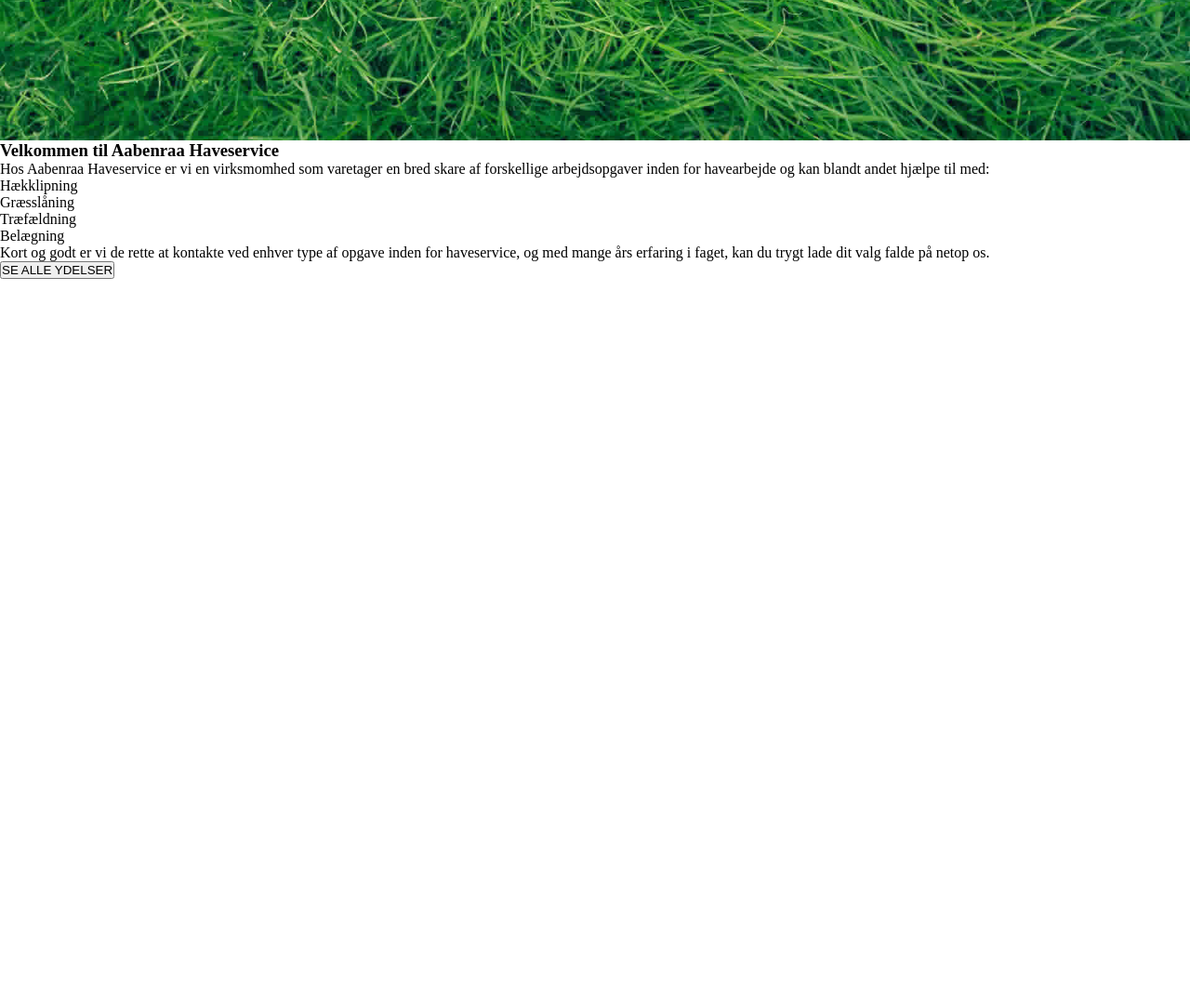
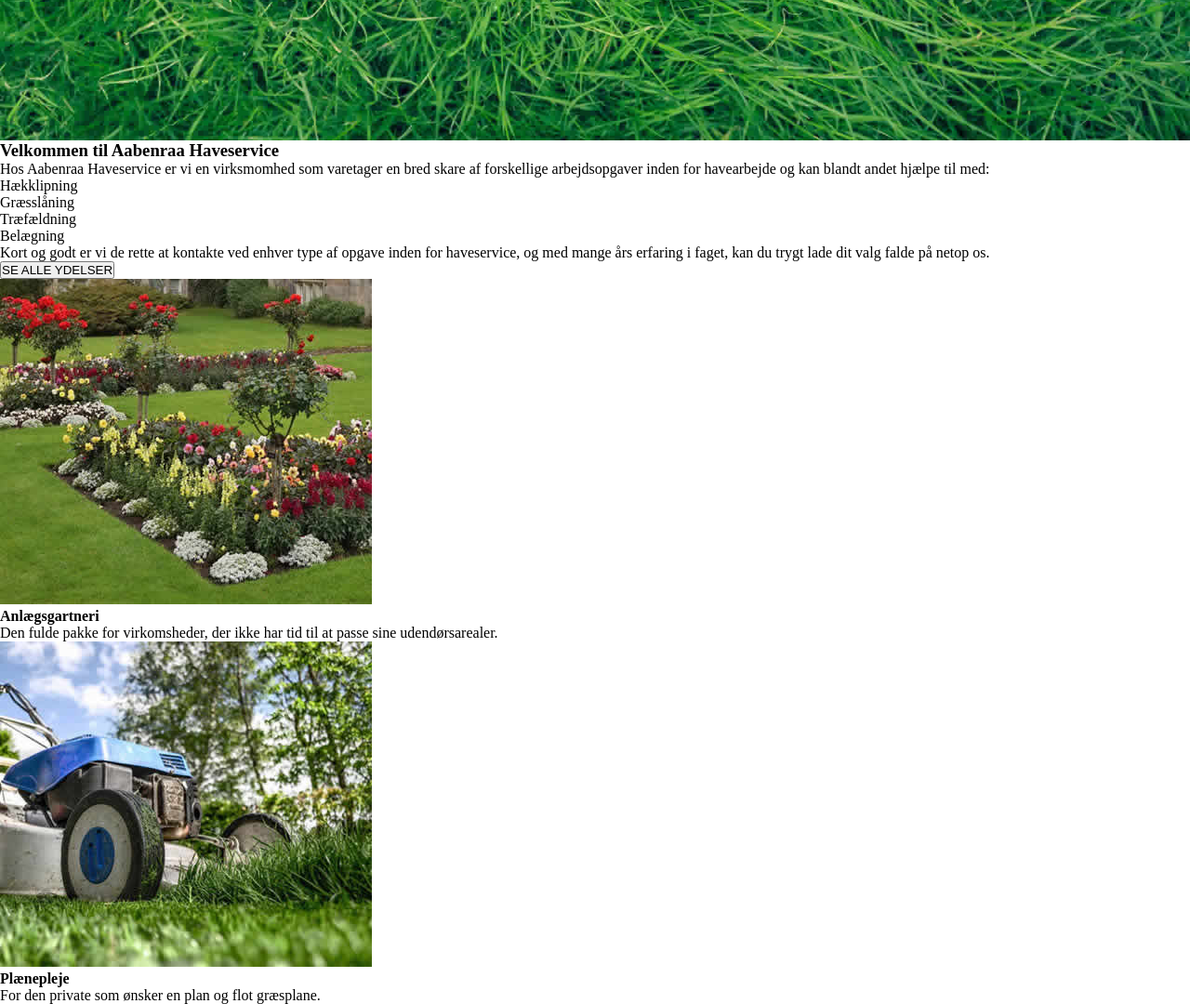
Before and after one commit to JOGR-aspit/webudvikling-1, a plain HTML site: page practice-assignments/projects/02-aabenraa-haveservice/loesning/index.html in a window 1280 px wide. Shown: the part 544-1624 px from the top of the page at 93% size. Before the commit the page ends 844 px from the top, so only its background shows below. Drawn offline with nearby package versions, Linux system fonts and the light colour scheme.

Commit message:
morning code session

```diff
--- a/practice-assignments/projects/02-aabenraa-haveservice/loesning/index.html
+++ b/practice-assignments/projects/02-aabenraa-haveservice/loesning/index.html
@@ -45,7 +45,16 @@
                 <button class="info-ydelser-button">SE ALLE YDELSER</button>
             </div>
             <div class="info-content-right">
-
+                <div class="info-box">
+                    <img src="./images/omos-1.jpg" alt="billede 1">
+                    <h4>Anlægsgartneri</h4>
+                    <p>Den fulde pakke for virkomsheder, der ikke har tid til at passe sine udendørsarealer.</p>
+                </div>
+                <div class="info-box">
+                    <img src="./images/omos-2.jpg" alt="billede 2">
+                    <h4>Plænepleje</h4>
+                    <p>For den private som ønsker en plan og flot græsplane.</p>
+                </div>
             </div>
         </div>
     </div>
--- a/practice-assignments/projects/02-aabenraa-haveservice/loesning/style.css
+++ b/practice-assignments/projects/02-aabenraa-haveservice/loesning/style.css
@@ -6,6 +6,7 @@
     box-sizing: border-box;
 }
 
+/* #region header */
 .background-image {
     background-image: url(./images/banner-bg.jpg);
     background-position: center;
@@ -33,6 +34,8 @@
     font-weight: 100;
 }
 
+/* #endregion */
+/* #region hero */
 .hero {
     display: flex;
     flex-direction: column;
@@ -76,3 +79,5 @@
     font-family: 'Raleway', sans-serif;
     font-weight: 300;
 }
+
+/* #endregion */
```
